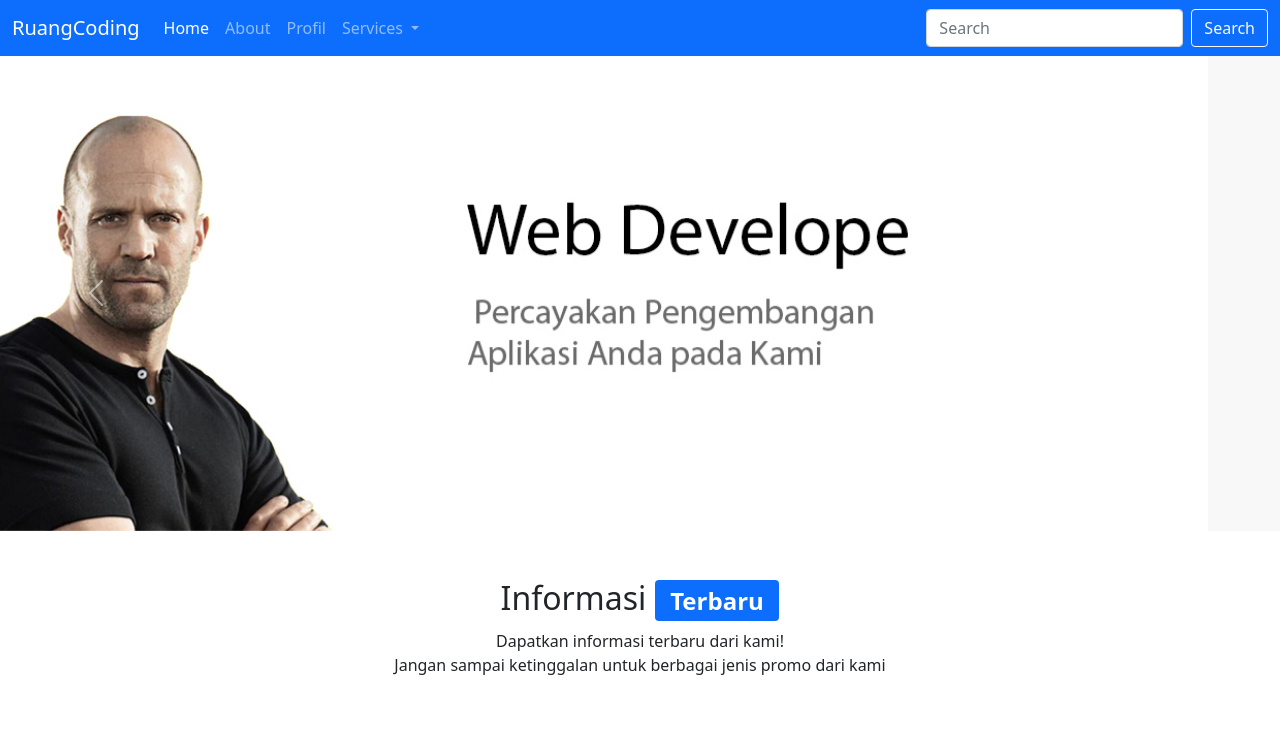
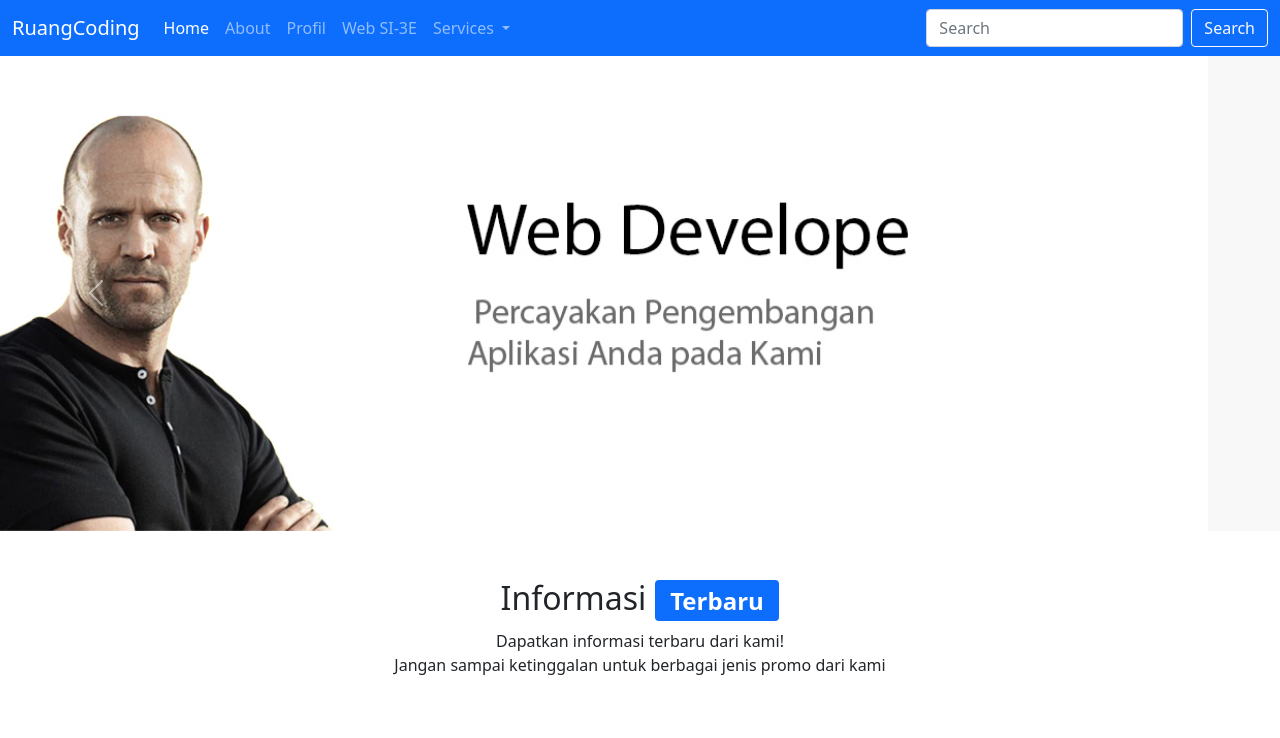
Before and after one commit to enem28/enem28.github.io, a plain HTML site: page index.html in a window 1280 px wide. Shown: the top 738 px of the page. Drawn offline with Linux system fonts and the light colour scheme; files whose address does not match are found by name.

Commit message:
Update index.html

```diff
--- a/index.html
+++ b/index.html
@@ -25,6 +25,9 @@
 					</li>
 					<li class="nav-item">
 						<a class="nav-link" href="#">Profil</a>
+					</li>
+					<li class="nav-item">
+						<a class="nav-link" href="https://enem28.github.io/sitigae">Web SI-3E</a>
 					</li>
 					<li class="nav-item dropdown">
 						<a class="nav-link dropdown-toggle" href="#" id="navbarDropdown" role="button" data-bs-toggle="dropdown" aria-expanded="false">
```
